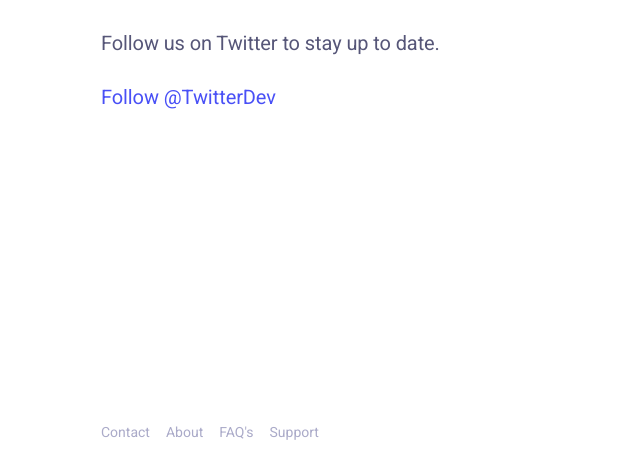
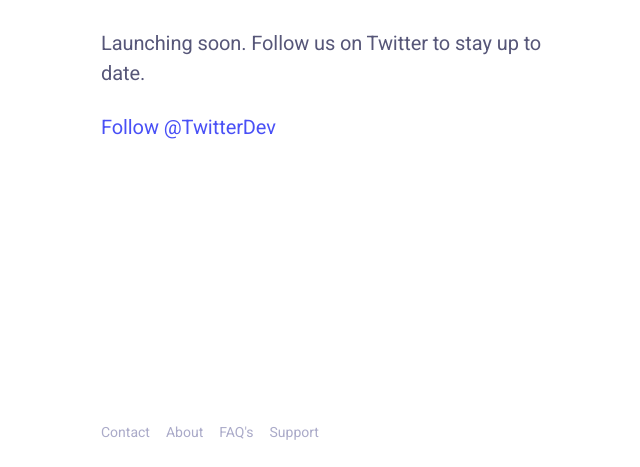
Before and after one commit to widolabs/widolabs.github.io, a website: page index.html in a window 1280 px wide. Shown: the part 333-800 px from the top of the page, without its empty margins (123-763 px from the left). Drawn offline with Linux system fonts and the light colour scheme.

Commit message:
Updated launch info

```diff
--- a/index.html
+++ b/index.html
@@ -29,7 +29,7 @@
           <h1 class="hero-title mt-0">Wido</h1>
           <p class="hero-paragraph">Wido helps you navigate DeFi and make passive 💰 on your crypto.</p>
 
-          <p>Follow us on Twitter to stay up to date.</p>
+          <p>Launching soon. Follow us on Twitter to stay up to date.</p>
           <a class="twitter-follow-button"
             href="https://twitter.com/getwido"
             data-size="large"
```
